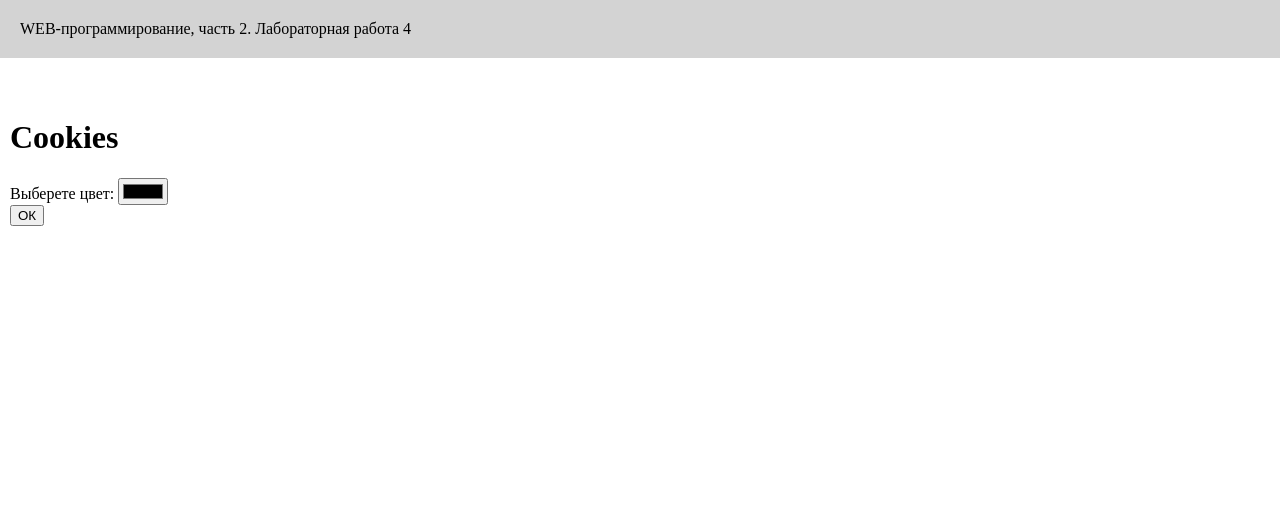
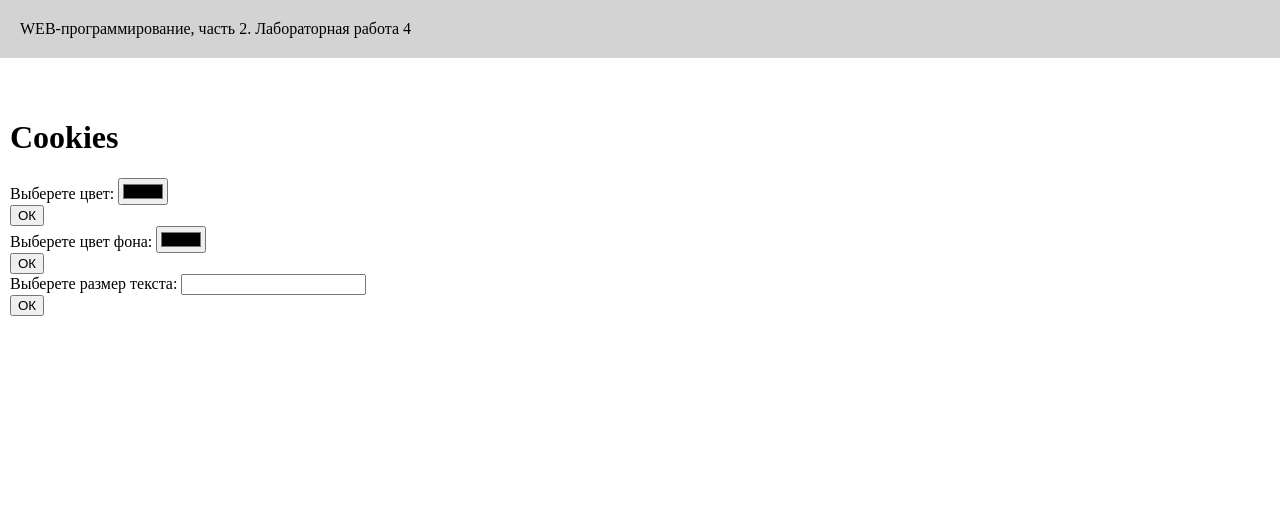
Before and after one commit to sof1sssm/web-programming-labs-2, a Flask app: page /lab4/cookies in a window 1280 px wide. Shown: the top 515 px of the page. Run offline with Flask 3, Linux system fonts and the light colour scheme.

Commit message:
Фон и размер текста

```diff
--- a/lab4.py
+++ b/lab4.py
@@ -115,6 +115,14 @@ def cookies():
         return render_template('cookies.html')
 
     color=request.form.get('color')
+    background =request.form.get('background')
+    text = request.form.get('text')
+
+    if color == request.cookies.get('background'):
+            return 'Цвет текста не должен совпадать с цветом фона'
+
+    if not (5 <= int(text) <= 30):
+            return 'Размер текста должен быть от 5px до 30px'
     headers= {
         'Set=Cookie': 'color='+color+'; path/',
         'Location': '/lab4/cookies'
--- a/templates/base.html
+++ b/templates/base.html
@@ -11,6 +11,8 @@
     <style>
         body {
             color: {{ request.cookies.get('color') }};
+            background: {{ request.cookies.get('color') }};
+            text: {{ request.cookies.get('text') }};
         }
     </style>
     {% endif %}
--- a/templates/cookies.html
+++ b/templates/cookies.html
@@ -12,6 +12,21 @@
     <div>
         <button type="submit">ОК</button>
     </div>
+    <div>
+        <label for="background">Выберете цвет фона:</label>
+        <input type="color" id="background" name="background">
+    </div>
+    <div>
+        <button type="submit">ОК</button>
+    </div>
+
+    <div>
+        <label for="text">Выберете размер текста: </label>
+        <input type="text" id="text" name="text">
+    </div>
+    <div>
+        <button type="submit">ОК</button>
+    </div>
 </form>
 
 {% endblock %}
```
